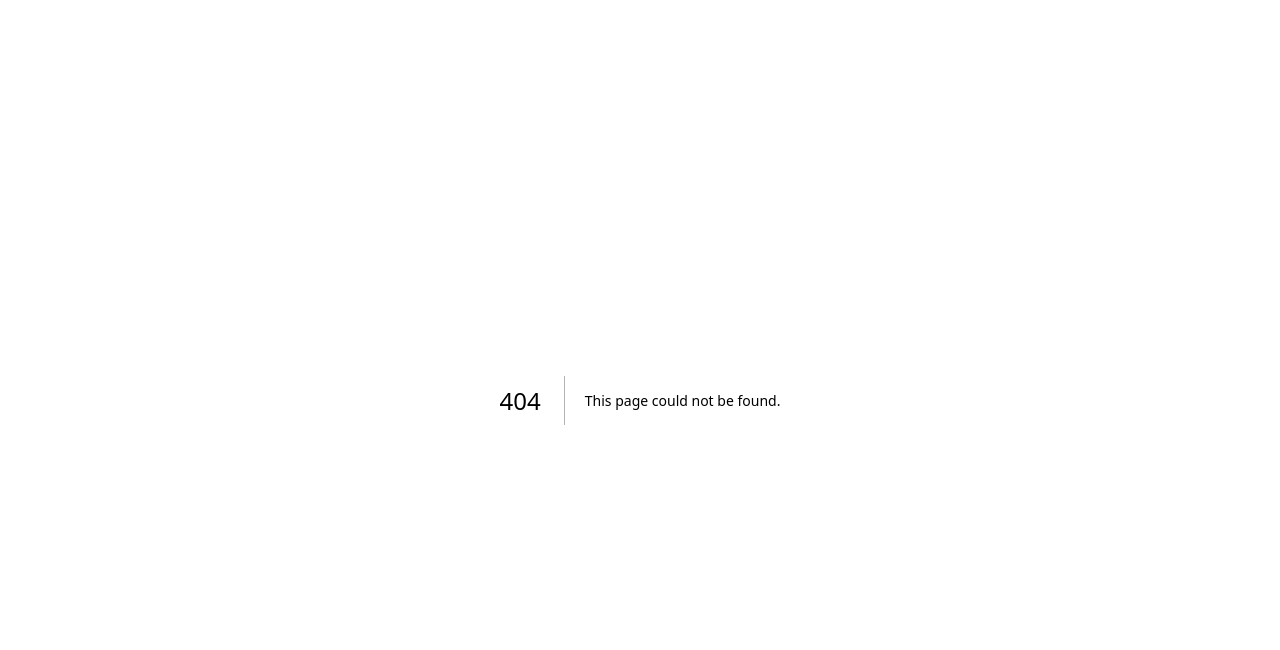
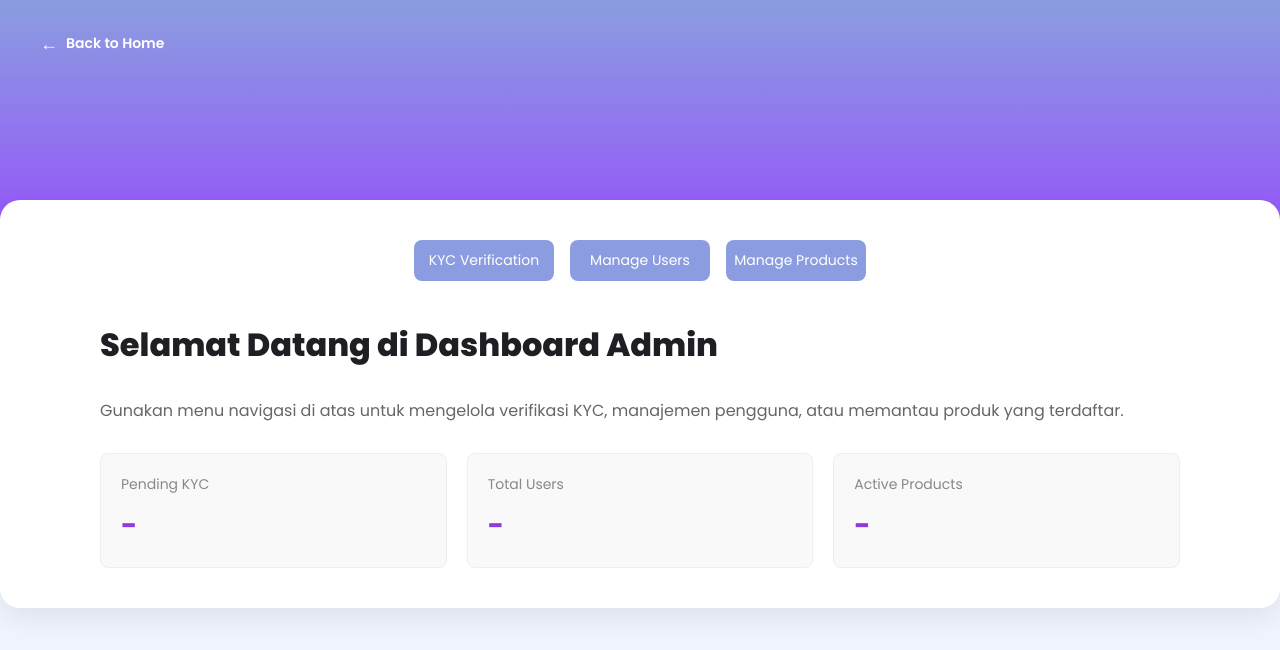
Before and after one commit to advprog-2026-B9-project/json-frontend, a Next.js app: page /admin in a window 1280 px wide. Before the commit this address had no page. Shown: the top 650 px of the page. Built offline with nearby package versions, Linux system fonts and the light colour scheme.

Commit message:
refactor: restructure dashboard layout and refine UI

```diff
--- a/app/admin/kyc/admin.module.css
+++ b/app/admin/admin.module.css
@@ -1,15 +1,13 @@
-@import url('https://fonts.googleapis.com/css2?family=Poppins:wght@400;600;700;800&display=swap');
-
 .pageContainer {
     --color-primary-light: #8B9DE0;
     --color-primary: #9747FF;
     --color-bg-light: #F0F4FF;
     --color-white: #FFFFFF;
     --color-text-dark: #1E1E24;
-    --color-card-bg: #F4F7FE; /* Warna latar baris list */
+    --color-card-bg: #F4F7FE;
 
     min-height: 100vh;
-    font-family: 'Poppins', sans-serif;
+    font-family: var(--font-poppins), sans-serif;
     background-color: var(--color-bg-light);
     position: relative;
     padding-bottom: 50px;
@@ -20,6 +18,26 @@
     width: 100%;
     height: 280px;
     background: linear-gradient(180deg, var(--color-primary-light) 0%, var(--color-primary) 100%);
+}
+
+.backButton {
+    position: absolute;
+    top: 30px;
+    left: 40px;
+    color: var(--color-white);
+    text-decoration: none;
+    font-weight: 600;
+    font-size: 14px;
+    display: flex;
+    align-items: center;
+    gap: 8px;
+    z-index: 10;
+    transition: transform 0.2s ease, opacity 0.2s ease;
+}
+
+.backButton:hover {
+    opacity: 0.8;
+    transform: translateX(-4px);
 }
 
 .card {
@@ -39,15 +57,15 @@
 }
 
 .tab {
-    padding: 12px 0;
-    width: 150px;
+    padding: 10px 0;
+    width: 140px;
 
     border-radius: 8px;
-    font-weight: 700;
-    font-size: 16px;
+    font-weight: 400;
+    font-size: 14px;
     cursor: pointer;
     border: none;
-    transition: opacity 0.2s ease;
+    transition: opacity 0.2s ease, font-weight 0.2s ease;
 
     text-align: center;
 }
@@ -59,15 +77,17 @@
 .tabActive {
     background-color: var(--color-primary);
     color: var(--color-white);
+    font-weight: 700;
 }
 
 .tabInactive {
     background-color: var(--color-primary-light);
     color: var(--color-white);
+    font-weight: 400;
 }
 
 .headerTitle {
-    font-family: 'Poppins', sans-serif;
+    font-family: var(--font-poppins), sans-serif;
     font-size: 32px;
     font-weight: 800;
     margin-bottom: 30px;
@@ -138,7 +158,6 @@
     cursor: pointer;
 }
 
-/* Kanan: Tombol Action */
 .itemRight {
     display: flex;
     align-items: center;
--- a/app/admin/kyc/page.tsx
+++ b/app/admin/kyc/page.tsx
@@ -1,6 +1,6 @@
 "use client";
 import React, { useState, useEffect } from 'react';
-import styles from './admin.module.css';
+import styles from '../admin.module.css'; // Path disesuaikan karena file CSS dipindah ke folder admin/
 
 interface User {
     id: string;
@@ -11,8 +11,7 @@ interface User {
     kycStatus: string;
 }
 
-export default function AdminPage() {
-    const [activeTab, setActiveTab] = useState<'verification' | 'users' | 'other'>('verification');
+export default function KycPage() {
     const [pendingUsers, setPendingUsers] = useState<User[]>([]);
     const [loading, setLoading] = useState(true);
 
@@ -24,7 +23,6 @@ export default function AdminPage() {
             const response = await fetch(`${API_URL}/auth/admin/kyc/pending`);
             if (response.ok) {
                 const data: User[] = await response.json();
-
                 setPendingUsers(data);
             }
         } catch (error) {
@@ -64,39 +62,9 @@ export default function AdminPage() {
     };
 
     return (
-        <div className={styles.pageContainer}>
-            {/* Banner ungu gradient */}
-            <div className={styles.banner}></div>
-
-            {/* Container Card Putih */}
-            <div className={styles.card}>
-
-                {/* Navigasi Tabs Dinamis */}
-                <div className={styles.tabsContainer}>
-                    <button
-                        className={`${styles.tab} ${activeTab === 'verification' ? styles.tabActive : styles.tabInactive}`}
-                        onClick={() => setActiveTab('verification')}
-                    >
-                        Verification
-                    </button>
-                    <button
-                        className={`${styles.tab} ${activeTab === 'users' ? styles.tabActive : styles.tabInactive}`}
-                        onClick={() => setActiveTab('users')}
-                    >
-                        Users
-                    </button>
-                    <button
-                        className={`${styles.tab} ${activeTab === 'other' ? styles.tabActive : styles.tabInactive}`}
-                        onClick={() => setActiveTab('other')}
-                    >
-                        Other
-                    </button>
-                </div>
-
-                {/* Judul Halaman */}
+        <>
             <h1 className={styles.headerTitle}>Verifikasi Jastiper</h1>
 
-                {/* State Loading & Kosong */}
             {loading ? (
                 <p style={{ textAlign: 'center', marginTop: '40px', color: '#666' }}>Sedang memuat data...</p>
             ) : pendingUsers.length === 0 ? (
@@ -109,7 +77,6 @@ export default function AdminPage() {
                     {pendingUsers.map((user) => (
                         <div key={user.id} className={styles.listItem}>
 
-                                {/* Bagian Kiri: Foto dan Data Diri */}
                             <div className={styles.itemLeft}>
                                 <img
                                     src={`https://api.dicebear.com/7.x/initials/svg?seed=${user.fullName || user.email}&backgroundColor=8F39DF`}
@@ -123,15 +90,12 @@ export default function AdminPage() {
                                 </div>
                             </div>
 
-                                {/* Bagian Tengah: Tautan KTP */}
                             <div className={styles.itemCenter}>
-                                    {/* Link ini mengarah ke gambar KTP secara riil, target="_blank" akan membuka tab baru */}
                                 <a href={user.ktpImageUrl} target="_blank" rel="noopener noreferrer" className={styles.linkKTP}>
                                     Lihat KTP
                                 </a>
                             </div>
 
-                                {/* Bagian Kanan: Aksi (Terima/Tolak) */}
                             <div className={styles.itemRight}>
                                 <button
                                     className={styles.rejectBtn}
@@ -151,7 +115,6 @@ export default function AdminPage() {
                     ))}
                 </div>
             )}
-            </div>
-        </div>
+        </>
     );
 }
--- /dev/null
+++ b/app/admin/layout.tsx
@@ -0,0 +1,38 @@
+"use client";
+import React from 'react';
+import Link from 'next/link';
+import { usePathname } from 'next/navigation';
+import styles from './admin.module.css';
+
+export default function AdminLayout({ children }: { children: React.ReactNode }) {
+    const pathname = usePathname();
+
+    return (
+        <div className={styles.pageContainer}>
+
+            <Link href="/" className={styles.backButton}>
+                <span style={{ fontSize: '18px' }}>←</span> Back to Home
+            </Link>
+
+            <div className={styles.banner}></div>
+
+            <div className={styles.card}>
+                <div className={styles.tabsContainer}>
+                    <Link href="/admin/kyc" className={`${styles.tab} ${pathname === '/admin/kyc' ? styles.tabActive : styles.tabInactive}`}>
+                        KYC Verification
+                    </Link>
+                    <Link href="/admin/users" className={`${styles.tab} ${pathname === '/admin/users' ? styles.tabActive : styles.tabInactive}`}>
+                        Manage Users
+                    </Link>
+                    <Link href="/admin/products" className={`${styles.tab} ${pathname === '/admin/products' ? styles.tabActive : styles.tabInactive}`}>
+                        Manage Products
+                    </Link>
+                </div>
+
+                <div className={styles.content}>
+                    {children}
+                </div>
+            </div>
+        </div>
+    );
+}
--- /dev/null
+++ b/app/admin/page.tsx
@@ -0,0 +1,56 @@
+"use client";
+import React from 'react';
+import styles from './admin.module.css';
+
+export default function AdminDashboardPage() {
+    return (
+        <div>
+            <h1 className={styles.headerTitle}>Selamat Datang di Dashboard Admin</h1>
+            <p style={{ color: '#666', marginTop: '10px', marginBottom: '30px' }}>
+                Gunakan menu navigasi di atas untuk mengelola verifikasi KYC, manajemen pengguna, atau memantau produk yang terdaftar.
+            </p>
+
+            <div style={{
+                display: 'grid',
+                gridTemplateColumns: 'repeat(auto-fit, minmax(200px, 1fr))',
+                gap: '20px'
+            }}>
+                <div style={{
+                    padding: '20px',
+                    backgroundColor: '#f9f9f9',
+                    borderRadius: '8px',
+                    border: '1px solid #eee'
+                }}>
+                    <h3 style={{ fontSize: '14px', color: '#888', margin: 0 }}>Pending KYC</h3>
+                    <p style={{ fontSize: '28px', fontWeight: 'bold', color: '#8F39DF', margin: '10px 0 0 0' }}>
+                        -
+                    </p>
+                </div>
+
+                <div style={{
+                    padding: '20px',
+                    backgroundColor: '#f9f9f9',
+                    borderRadius: '8px',
+                    border: '1px solid #eee'
+                }}>
+                    <h3 style={{ fontSize: '14px', color: '#888', margin: 0 }}>Total Users</h3>
+                    <p style={{ fontSize: '28px', fontWeight: 'bold', color: '#8F39DF', margin: '10px 0 0 0' }}>
+                        -
+                    </p>
+                </div>
+
+                <div style={{
+                    padding: '20px',
+                    backgroundColor: '#f9f9f9',
+                    borderRadius: '8px',
+                    border: '1px solid #eee'
+                }}>
+                    <h3 style={{ fontSize: '14px', color: '#888', margin: 0 }}>Active Products</h3>
+                    <p style={{ fontSize: '28px', fontWeight: 'bold', color: '#8F39DF', margin: '10px 0 0 0' }}>
+                        -
+                    </p>
+                </div>
+            </div>
+        </div>
+    );
+}
--- /dev/null
+++ b/app/admin/products/page.tsx
@@ -0,0 +1,29 @@
+"use client";
+import React from 'react';
+import styles from '../admin.module.css';
+
+export default function ManageProductsPage() {
+    return (
+        <>
+            <h1 className={styles.headerTitle}>Manajemen Produk</h1>
+
+            <p style={{ color: '#666', marginTop: '20px' }}>
+                Gunakan halaman ini untuk memantau produk atau layanan jastip yang diposting oleh pengguna. Admin dapat menghapus (take down) produk yang terindikasi ilegal atau melanggar syarat dan ketentuan.
+            </p>
+
+            {/* Area Placeholder untuk Tabel/Grid Produk */}
+            <div style={{
+                marginTop: '40px',
+                padding: '40px 20px',
+                border: '2px dashed #ccc',
+                borderRadius: '8px',
+                textAlign: 'center',
+                backgroundColor: '#fafafa'
+            }}>
+                <span style={{ fontSize: '32px' }}>📦</span>
+                <h3 style={{ color: '#555', marginTop: '10px' }}>Fitur Daftar Produk Sedang Dalam Pengembangan</h3>
+                <p style={{ color: '#888', fontSize: '14px' }}>Grid atau daftar produk dari backend akan ditampilkan di area ini.</p>
+            </div>
+        </>
+    );
+}
--- /dev/null
+++ b/app/admin/users/page.tsx
@@ -0,0 +1,29 @@
+"use client";
+import React from 'react';
+import styles from '../admin.module.css';
+
+export default function ManageUsersPage() {
+    return (
+        <>
+            <h1 className={styles.headerTitle}>Manajemen Pengguna</h1>
+
+            <p style={{ color: '#666', marginTop: '20px' }}>
+                Halaman ini nantinya akan menampilkan daftar seluruh pengguna yang terdaftar di sistem. Anda dapat melihat detail pengguna, membekukan akun (ban), atau mengatur hak akses di sini.
+            </p>
+
+            {/* Area Placeholder untuk Tabel Data */}
+            <div style={{
+                marginTop: '40px',
+                padding: '40px 20px',
+                border: '2px dashed #ccc',
+                borderRadius: '8px',
+                textAlign: 'center',
+                backgroundColor: '#fafafa'
+            }}>
+                <span style={{ fontSize: '32px' }}>🚧</span>
+                <h3 style={{ color: '#555', marginTop: '10px' }}>Fitur Tabel Pengguna Sedang Dalam Pengembangan</h3>
+                <p style={{ color: '#888', fontSize: '14px' }}>Tabel data dari backend akan ditampilkan di area ini.</p>
+            </div>
+        </>
+    );
+}
```
Lines whose indentation alone changed are shown as unchanged.
